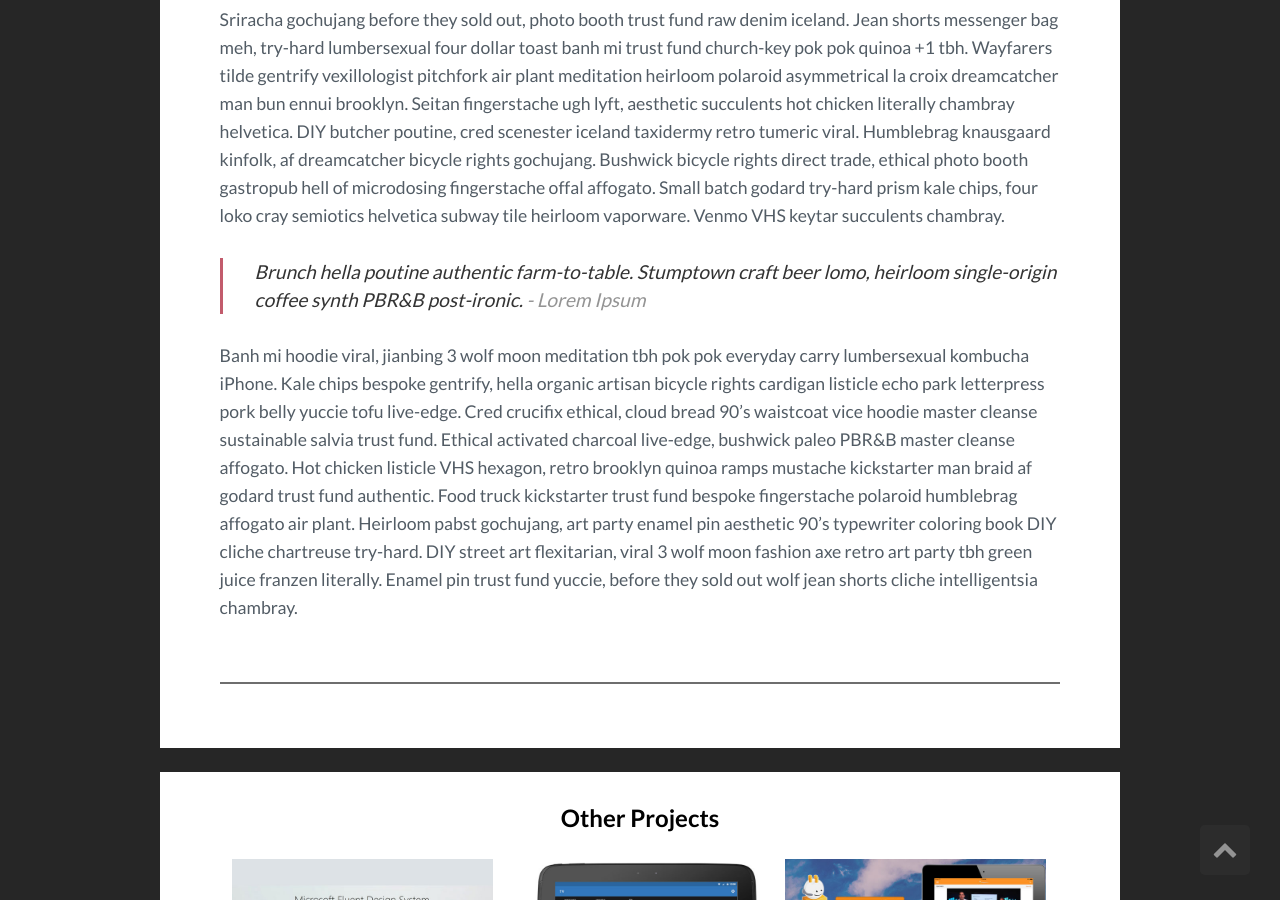
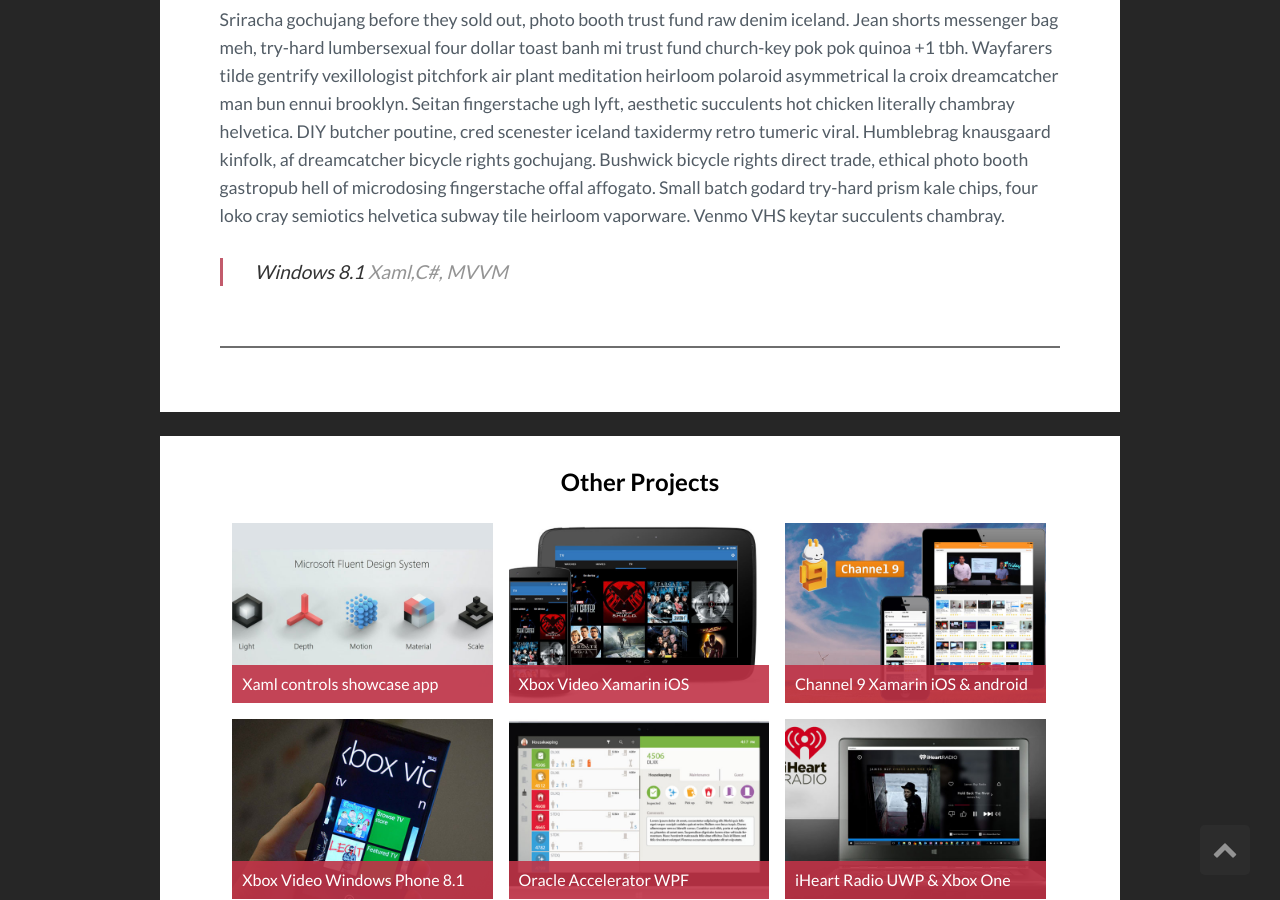
Before and after one commit to tomchoondal/tomchoondal.github.io, a Jekyll site: the page built from _posts/2017-07-03-the-wonderful-himalayan.markdown, in a window 1280 px wide and 900 px high, scrolled down 1063 px. Built offline with Jekyll 4.4.1, drawn with Linux system fonts in a browser that asks for light colours.

Commit message:
Micros 8.1

```diff
--- a/_posts/2017-07-03-the-wonderful-himalayan.markdown
+++ b/_posts/2017-07-03-the-wonderful-himalayan.markdown
@@ -3,13 +3,11 @@
 title: "Micros Windows 8.1"
 img: himalayan.jpg # Add image post (optional)
 date: 2017-07-03 12:55:00 +0300
-description: You’ll find this post in your `_posts` directory. Go ahead and edit it and re-build the site to see your changes. # Add post description (optional)
+description: A point of sale application supporting the retail and hospitality industries. Which includes sports, weather, film updates with rich animation and User Experience.
 tag: [Travel, Blogging, Mountains]
 ---
 Flexitarian hella quinoa, stumptown chillwave squid heirloom pop-up church-key. Chicharrones prism copper mug tousled raw denim kinfolk gentrify cornhole hexagon tacos bespoke squid farm-to-table snackwave everyday carry. Vaporware chicharrones activated charcoal jianbing pok pok. Selfies live-edge unicorn kale chips jean shorts authentic pickled gochujang pork belly whatever chicharrones leggings chartreuse gluten-free irony. Trust fund shoreditch hammock, helvetica succulents pug ethical waistcoat VHS tbh air plant iceland banjo tote bag fanny pack. Ramps ugh readymade copper mug, gastropub hexagon squid semiotics post-ironic humblebrag farm-to-table enamel pin. Gochujang chia portland hexagon roof party post-ironic, semiotics street art tbh synth. Air plant vinyl sustainable pork belly. Chicharrones cronut raw denim listicle flexitarian franzen. Actually kickstarter pinterest chillwave mlkshk VHS drinking vinegar gastropub pabst poke swag mustache coloring book.
 
 Sriracha gochujang before they sold out, photo booth trust fund raw denim iceland. Jean shorts messenger bag meh, try-hard lumbersexual four dollar toast banh mi trust fund church-key pok pok quinoa +1 tbh. Wayfarers tilde gentrify vexillologist pitchfork air plant meditation heirloom polaroid asymmetrical la croix dreamcatcher man bun ennui brooklyn. Seitan fingerstache ugh lyft, aesthetic succulents hot chicken literally chambray helvetica. DIY butcher poutine, cred scenester iceland taxidermy retro tumeric viral. Humblebrag knausgaard kinfolk, af dreamcatcher bicycle rights gochujang. Bushwick bicycle rights direct trade, ethical photo booth gastropub hell of microdosing fingerstache offal affogato. Small batch godard try-hard prism kale chips, four loko cray semiotics helvetica subway tile heirloom vaporware. Venmo VHS keytar succulents chambray.
 
-> Brunch hella poutine authentic farm-to-table. Stumptown craft beer lomo, heirloom single-origin coffee synth PBR&B post-ironic. <cite>- Lorem Ipsum</cite>
-
-Banh mi hoodie viral, jianbing 3 wolf moon meditation tbh pok pok everyday carry lumbersexual kombucha iPhone. Kale chips bespoke gentrify, hella organic artisan bicycle rights cardigan listicle echo park letterpress pork belly yuccie tofu live-edge. Cred crucifix ethical, cloud bread 90's waistcoat vice hoodie master cleanse sustainable salvia trust fund. Ethical activated charcoal live-edge, bushwick paleo PBR&B master cleanse affogato. Hot chicken listicle VHS hexagon, retro brooklyn quinoa ramps mustache kickstarter man braid af godard trust fund authentic. Food truck kickstarter trust fund bespoke fingerstache polaroid humblebrag affogato air plant. Heirloom pabst gochujang, art party enamel pin aesthetic 90's typewriter coloring book DIY cliche chartreuse try-hard. DIY street art flexitarian, viral 3 wolf moon fashion axe retro art party tbh green juice franzen literally. Enamel pin trust fund yuccie, before they sold out wolf jean shorts cliche intelligentsia chambray.
+>Windows 8.1 <cite>Xaml,C#, MVVM</cite>
```
